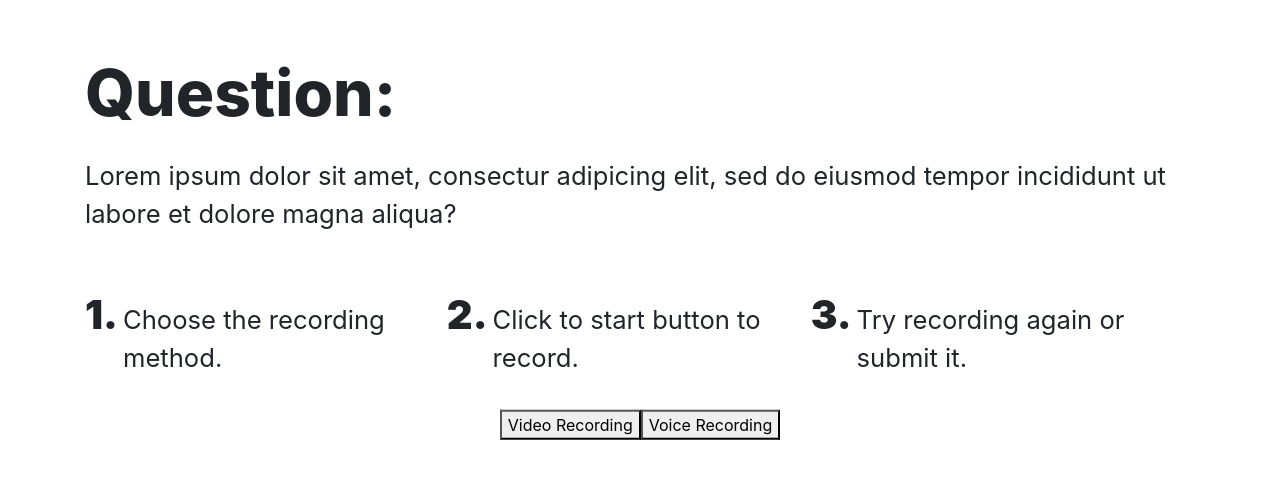
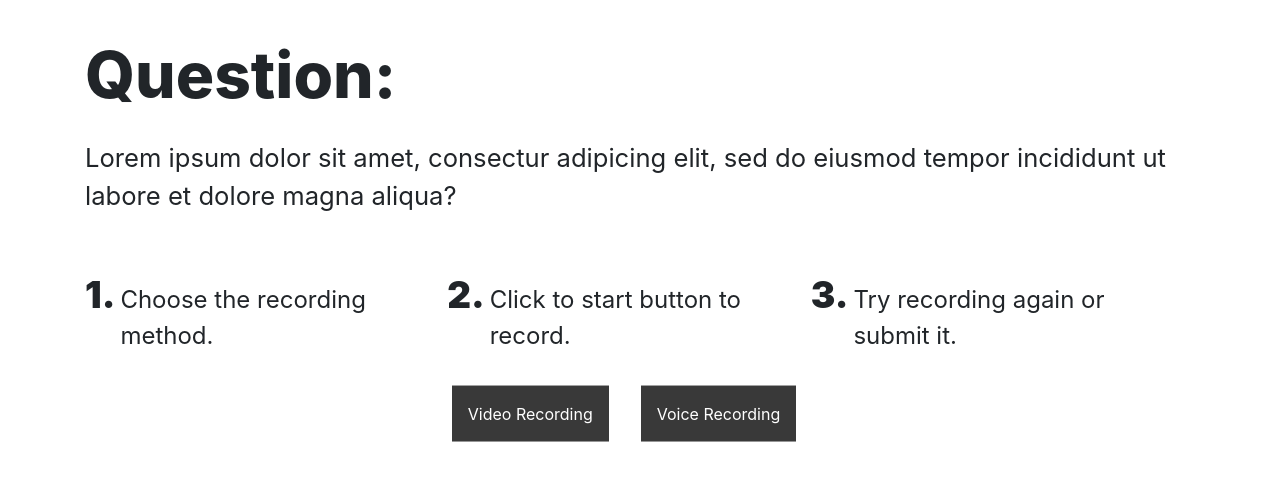
Before and after one commit to sandaiiyahh/Rural-Gap-Equalithon, a React (Create React App) app: page /start in a window 1280 px wide. Shown: the top 480 px of the page. Built offline with nearby package versions, Linux system fonts and the light colour scheme; the HTML template or start-up script is replaced by a standard one.

Commit message:
Style buttons and install bootstrap icons

```diff
--- a/package.json
+++ b/package.json
@@ -7,6 +7,7 @@
     "@testing-library/react": "^11.2.7",
     "@testing-library/user-event": "^12.8.3",
     "bootstrap": "^4.6.0",
+    "bootstrap-icons": "^1.5.0",
     "react": "^17.0.2",
     "react-bootstrap": "^1.6.0",
     "react-dom": "^17.0.2",
--- a/src/components/MediaSelect.js
+++ b/src/components/MediaSelect.js
@@ -17,8 +17,8 @@ function MediaSelect() {
         <p class="number">3.</p>
         <p class="step-text">Try recording again or submit it.</p>
       </div>
-      <button>Video Recording</button>
-      <button>Voice Recording</button>
+      <button class="media-btn">Video Recording</button>
+      <button class="media-btn">Voice Recording</button>
     </div>
   );
 }
--- a/src/index.css
+++ b/src/index.css
@@ -43,13 +43,21 @@ code {
 }
 
 .number {
-  font-size: 2.5em;
+  font-size: 2.3em;
   font-weight: 900;
 }
 
 .step-text {
-  font-size: 1.6em;
+  font-size: 1.5em;
   vertical-align: text-bottom;
   text-align: left;
   margin: 0px 10px 0px 5px;
 }
+
+.media-btn {
+  border: none;
+  padding: 1em;
+  margin-right: 2em;
+  background-color: rgb(57, 57, 57);
+  color: white;
+}
```
Also changed, not shown: 1 other file (tests, documents, lock files or other folders).
